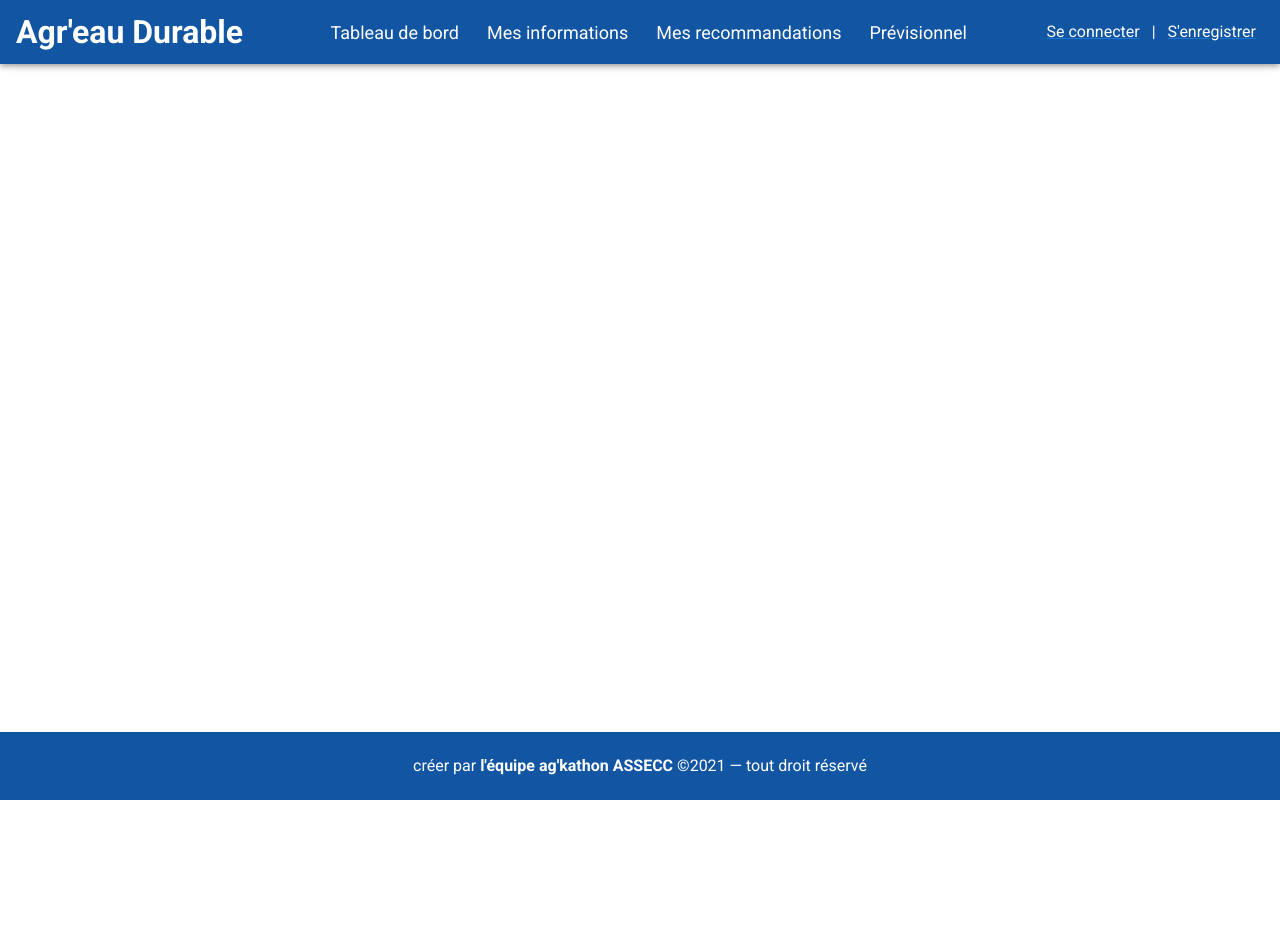
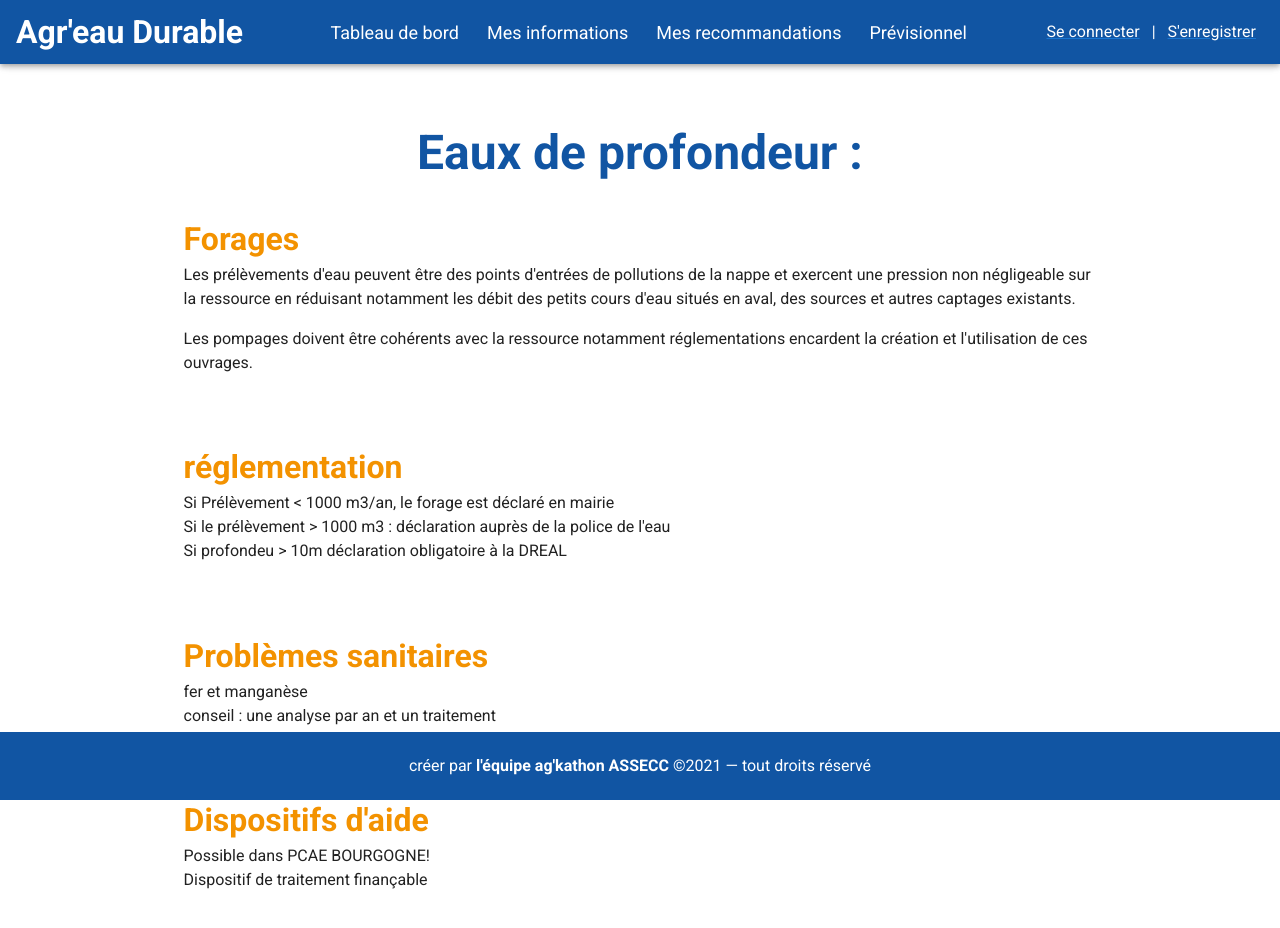
Before and after one commit to Aizen39/ASSEC, a Vue app: page /recommendation in a window 1280 px wide. Shown: the top 928 px of the page. Before the commit the page ends 800 px from the top, so only its background shows below. Built offline with nearby package versions, Linux system fonts and the light colour scheme.

Commit message:
maj reco

```diff
--- a/src/components/Footer.vue
+++ b/src/components/Footer.vue
@@ -2,7 +2,7 @@
   <v-footer app color="#1155A3" >
     <v-row justify="center" no-gutters>
       <v-col class="py-4 text-center white--text" cols="12">
-        créer par <strong>l'équipe ag'kathon ASSECC </strong> ©{{ new Date().getFullYear() }} — tout droit réservé
+        créer par <strong>l'équipe ag'kathon ASSECC </strong> ©{{ new Date().getFullYear() }} — tout droits réservé
 
       </v-col>
     </v-row>
--- a/src/components/typeRessourceReco.vue
+++ b/src/components/typeRessourceReco.vue
@@ -1,16 +1,73 @@
 <template>
-<div></div>
-
+  <div>
+    <section>
+        <v-row>
+            <h1 class="h1-style">Eaux de profondeur :</h1>
+        </v-row>
+        <v-row>
+            <v-col class="style-text" cols="12">
+                <h2>Forages</h2>
+                <p>
+                Les prélèvements d'eau peuvent être des points d'entrées de
+                pollutions de la nappe et exercent une pression non négligeable
+                sur la ressource en réduisant notamment les débit des petits cours
+                d'eau situés en aval, des sources et autres captages existants.
+                </p>
+                <p>
+                Les pompages doivent être cohérents avec la ressource notamment
+                réglementations encardent la création et l'utilisation de ces
+                ouvrages.
+                </p>
+            </v-col>
+            <v-col class="style-text" cols="12">
+                <h2>réglementation</h2>
+                <p>
+                Si Prélèvement &lt; 1000 m3/an, le forage est déclaré en mairie
+                <br />Si le prélèvement &gt; 1000 m3 : déclaration auprès de la
+                police de l'eau <br />Si profondeu &gt; 10m déclaration
+                obligatoire à la DREAL
+                </p>
+            </v-col>
+            <v-col class="style-text" cols="12">
+                <h2>Problèmes sanitaires</h2>
+                <p>
+                fer et manganèse <br />
+                conseil : une analyse par an et un traitement
+                </p>
+            </v-col>
+            <v-col class="style-text" cols="12">
+                <h2>Dispositifs d'aide</h2>
+                <p>
+                Possible dans PCAE BOURGOGNE! <br />Dispositif de traitement
+                finançable
+                </p>
+            </v-col>
+        </v-row>
+    </section>
+  </div>
 </template>
 
 <script>
 //import { defineComponent } from '@vue/composition-api'
 
-export default({
-
-})
+export default {};
 </script>
 
 <style>
-
+.h1-style{
+    font-size: 3em;
+    color: #1155a3;
+    margin: auto;
+    margin-top: 5%;
+}
+.style-text h2{
+    font-size: 2em;
+    color: #f39200;
+}
+.style-text{
+    padding-top: 2%;
+    padding-bottom: 2%;
+    padding-left: 15%;
+    padding-right: 15%
+}
 </style>
--- a/src/views/Recommendation.vue
+++ b/src/views/Recommendation.vue
@@ -1,11 +1,11 @@
 <template>
-    <v-layout>
+    <div>
         <TypeRessourceReco/>
         <VigilanceReco />
         <DisponibiliteReco />
         <SanitaireReco />
         <ClimatReco />
-    </v-layout>
+    </div>
 </template>
 
 <script>
```
